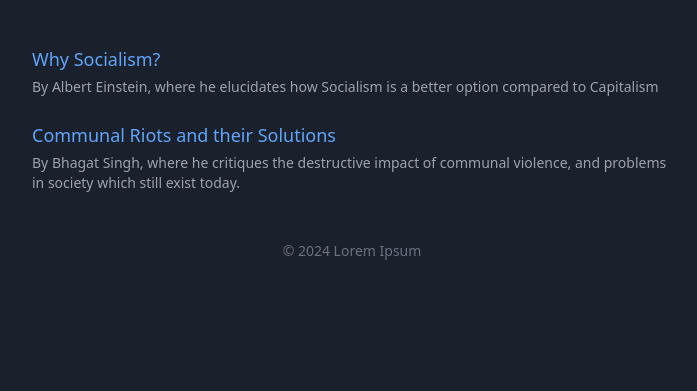
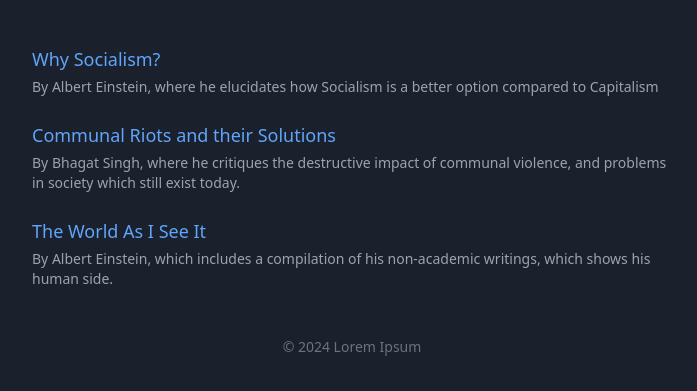
Before and after one commit to TanishkBansode/tanishkbansode.github.io, a plain HTML site: page index.html in a window 1280 px wide. Shown: the part 107-498 px from the top of the page, without its empty margins (288-985 px from the left). Drawn offline with nearby package versions, Linux system fonts and the light colour scheme.

Commit message:
Update index.html

```diff
--- a/index.html
+++ b/index.html
@@ -51,6 +51,13 @@
                     </a>
                     <p class="text-gray-400 text-sm mt-1">By Bhagat Singh, where he critiques the destructive impact of communal violence, and problems in society which still exist today.</p>
                 </li>
+
+                <li>
+                    <a href="/books/book3.pdf" target="_blank" class="text-blue-400 hover:underline text-lg">
+                        The World As I See It
+                    </a>
+                    <p class="text-gray-400 text-sm mt-1">By Albert Einstein, which includes a compilation of his non-academic writings, which shows his human side.</p>
+                </li>
             </ul>
         </main>
 
```
